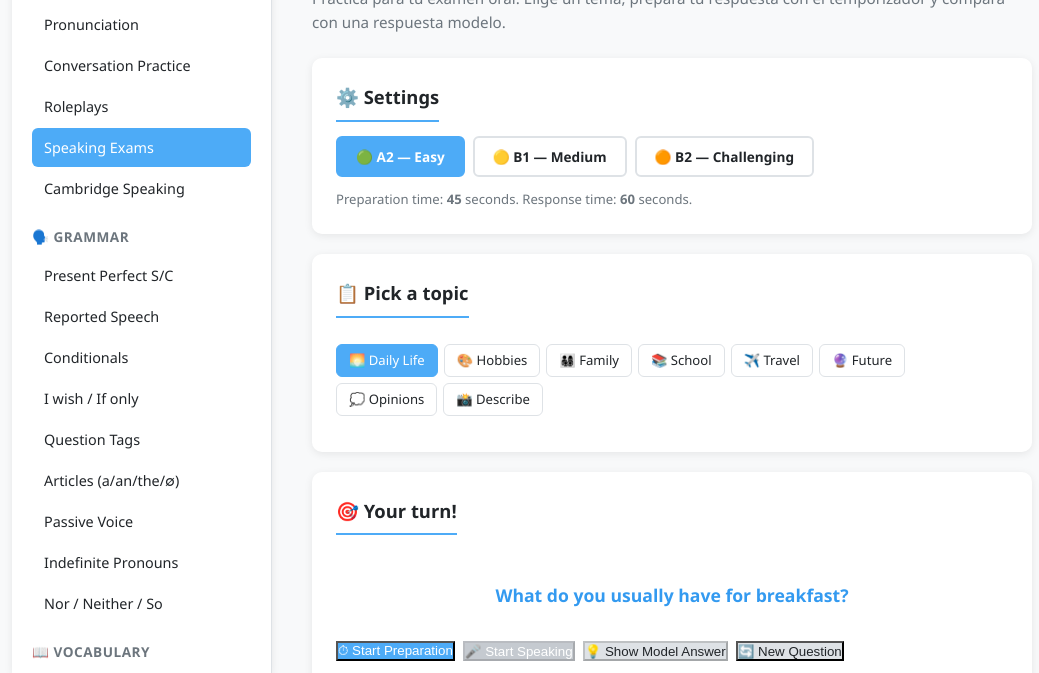
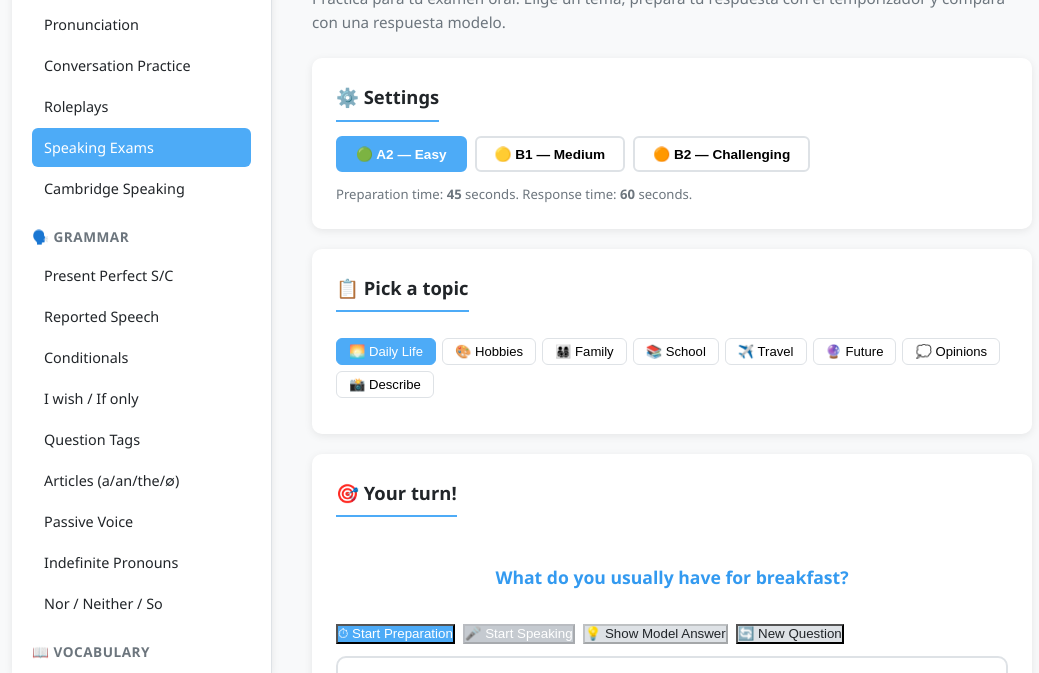
Before and after one commit to skynetdelbarbas-dot/ing-2eso-repaso, a website: page speaking-exams.html in a window 1280 px wide. Shown: the part 127-800 px from the top of the page, without its empty margins (28-1067 px from the left). Drawn offline with Linux system fonts and the light colour scheme.

Commit message:
fix(speaking): botones reales en todas las páginas + scroll funcional al chat

```diff
--- a/speaking-exams.html
+++ b/speaking-exams.html
@@ -68,9 +68,9 @@
   <div class="section">
     <h2>⚙️ Settings</h2>
     <div class="se-difficulty">
-      <div class="diff-btn active" data-level="A2" onclick="setDifficulty(this,'A2')">🟢 A2 — Easy</div>
-      <div class="diff-btn" data-level="B1" onclick="setDifficulty(this,'B1')">🟡 B1 — Medium</div>
-      <div class="diff-btn" data-level="B2" onclick="setDifficulty(this,'B2')">🟠 B2 — Challenging</div>
+      <button class="diff-btn active" onclick="setDifficulty(this,'A2')">🟢 A2 — Easy</button>
+      <button class="diff-btn" onclick="setDifficulty(this,'B1')">🟡 B1 — Medium</button>
+      <button class="diff-btn" onclick="setDifficulty(this,'B2')">🟠 B2 — Challenging</button>
     </div>
     <p style="font-size:.82rem;color:var(--text2)">Preparation time: <strong id="prep-time-display">45</strong> seconds. Response time: <strong id="resp-time-display">60</strong> seconds.</p>
   </div>
@@ -79,14 +79,14 @@
   <div class="section">
     <h2>📋 Pick a topic</h2>
     <div class="se-topics" id="topic-tags">
-      <span class="tag active" onclick="pickTopic(this,'daily')">🌅 Daily Life</span>
-      <span class="tag" onclick="pickTopic(this,'hobbies')">🎨 Hobbies</span>
-      <span class="tag" onclick="pickTopic(this,'family')">👨‍👩‍👧‍👦 Family</span>
-      <span class="tag" onclick="pickTopic(this,'school')">📚 School</span>
-      <span class="tag" onclick="pickTopic(this,'travel')">✈️ Travel</span>
-      <span class="tag" onclick="pickTopic(this,'future')">🔮 Future</span>
-      <span class="tag" onclick="pickTopic(this,'opinion')">💭 Opinions</span>
-      <span class="tag" onclick="pickTopic(this,'describe')">📸 Describe</span>
+      <button class="tag active" onclick="pickTopic(this,'daily')">🌅 Daily Life</button>
+      <button class="tag" onclick="pickTopic(this,'hobbies')">🎨 Hobbies</button>
+      <button class="tag" onclick="pickTopic(this,'family')">👨‍👩‍👧‍👦 Family</button>
+      <button class="tag" onclick="pickTopic(this,'school')">📚 School</button>
+      <button class="tag" onclick="pickTopic(this,'travel')">✈️ Travel</button>
+      <button class="tag" onclick="pickTopic(this,'future')">🔮 Future</button>
+      <button class="tag" onclick="pickTopic(this,'opinion')">💭 Opinions</button>
+      <button class="tag" onclick="pickTopic(this,'describe')">📸 Describe</button>
     </div>
   </div>
 
```
Also changed, not shown: cambridge-speaking.html (+4 -4 lines), conversation.html (+1 -1 lines), roleplays.html (+1 -1 lines).
